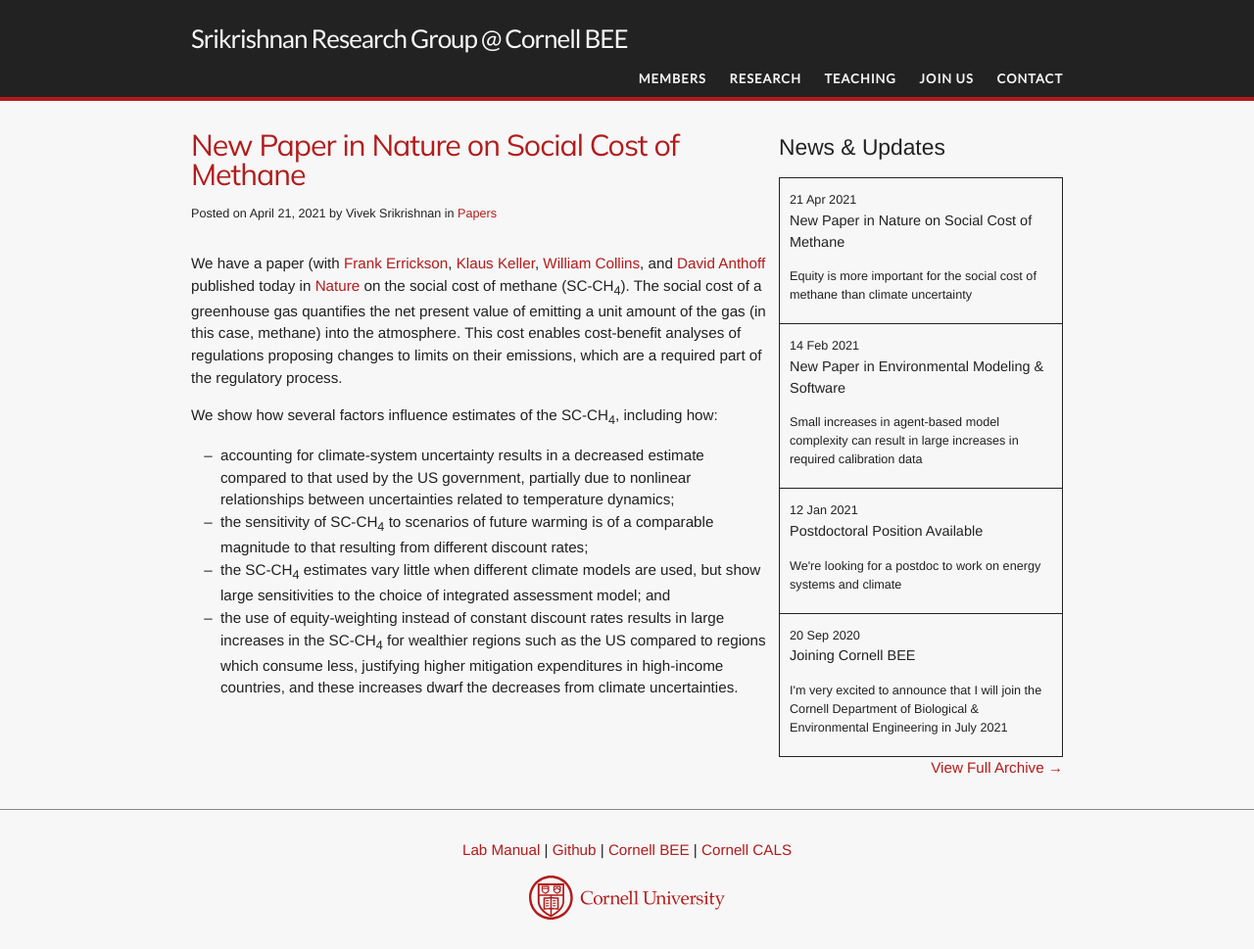
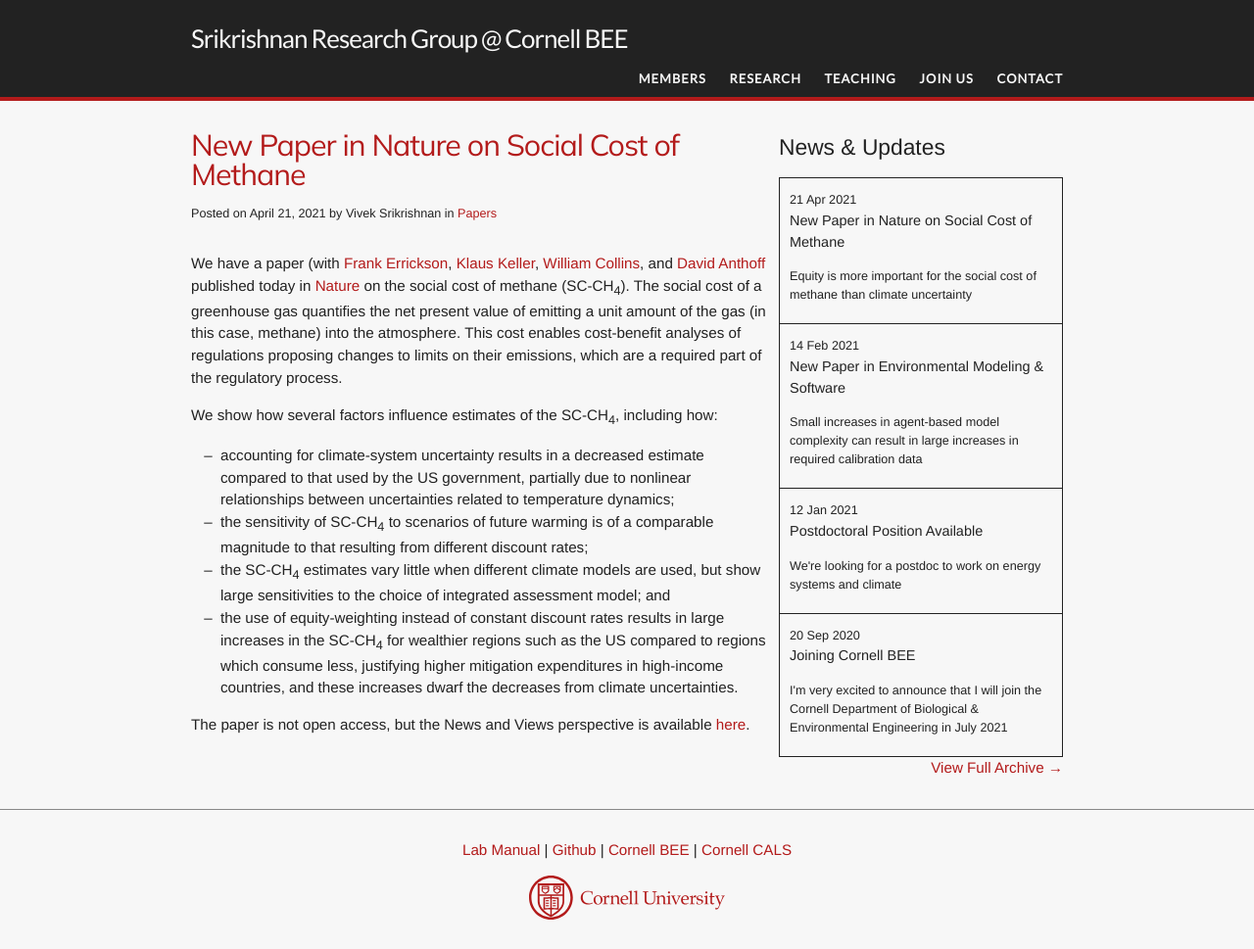
Before and after one commit to svmiller/svmiller.github.io, a Jekyll site: the page built from _posts/2021-04-21-social-cost-methane-nature-published.md, in a window 1280 px wide. Shown: the whole page at 98% size. Built offline with Jekyll 4.4.1, drawn with Linux system fonts in a browser that asks for light colours; nearby versions of some CDN libraries; some web fonts are replaced.

Commit message:
add news & views link to Errickson et al post

```diff
--- a/_posts/2021-04-21-social-cost-methane-nature-published.md
+++ b/_posts/2021-04-21-social-cost-methane-nature-published.md
@@ -15,3 +15,5 @@
 * the sensitivity of SC-CH<sub>4</sub> to scenarios of future warming is of a comparable magnitude to that resulting from different discount rates;
 * the SC-CH<sub>4</sub> estimates vary little when different climate models are used, but show large sensitivities to the choice of integrated assessment model; and
 * the use of equity-weighting instead of constant discount rates results in large increases in the SC-CH<sub>4</sub> for wealthier regions such as the US compared to regions which consume less, justifying higher mitigation expenditures in high-income countries, and these increases dwarf the decreases from climate uncertainties.
+
+The paper is not open access, but the News and Views perspective is available [here](https://www.nature.com/articles/d41586-021-00972-6){:target="_blank"}.
```
